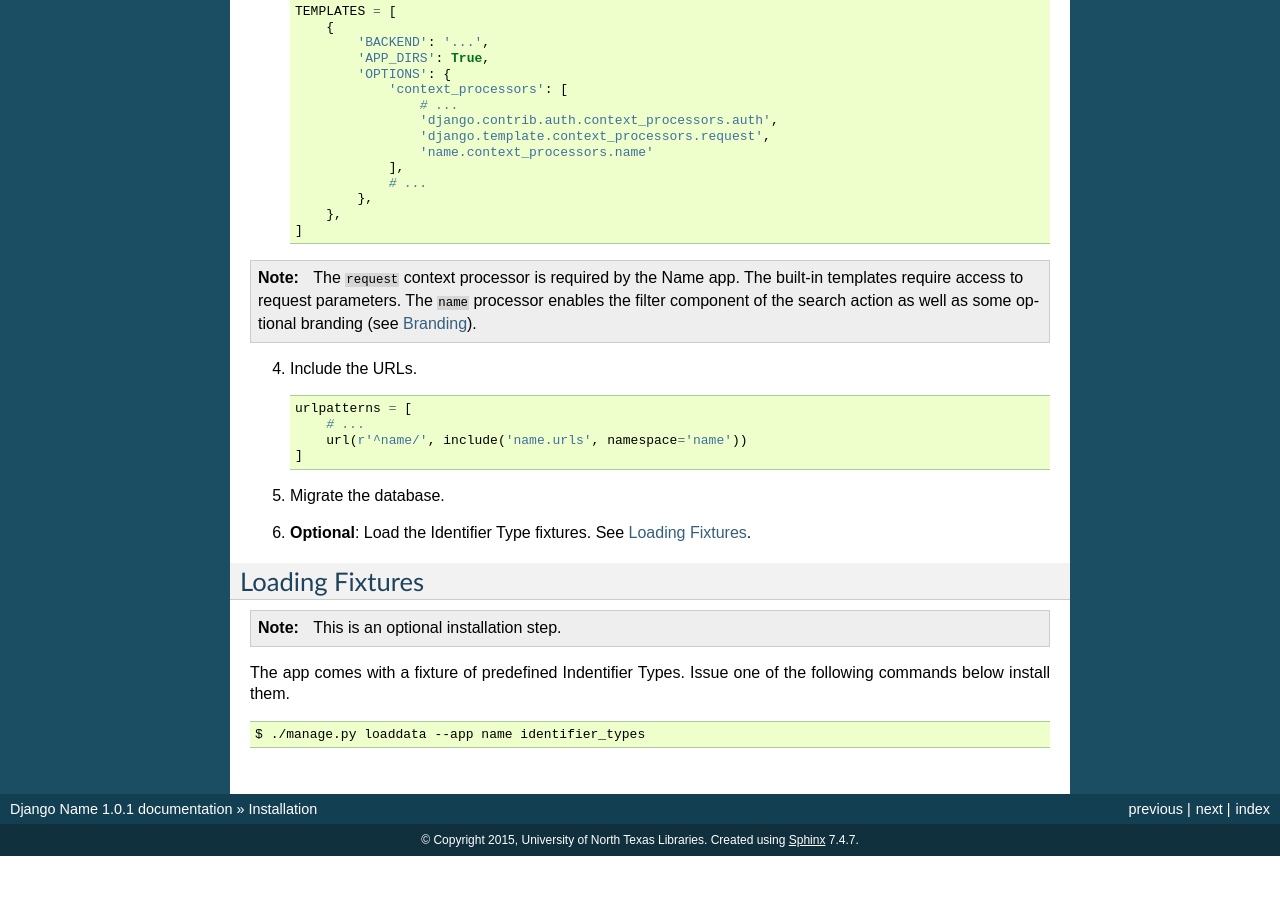
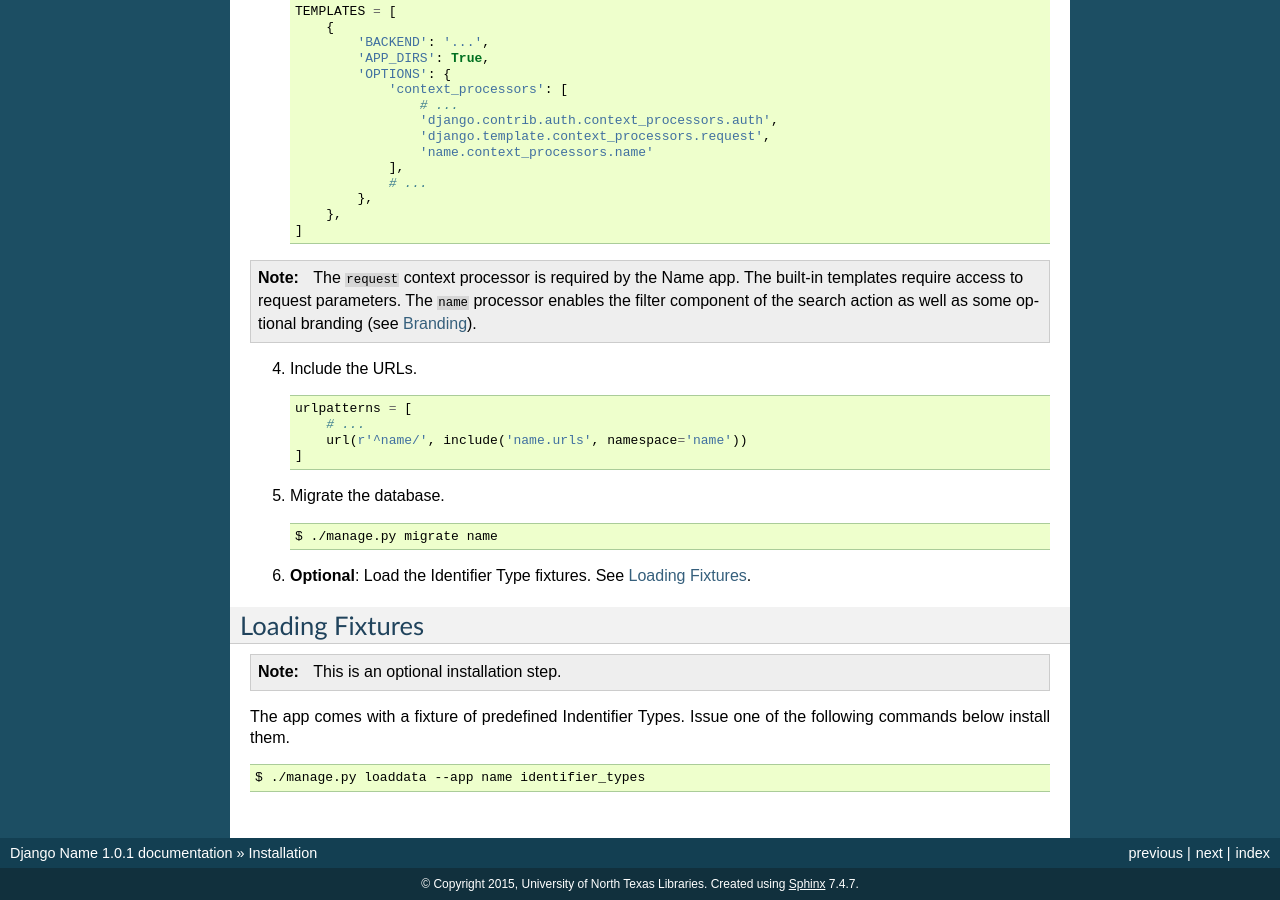
Before and after one commit to unt-libraries/django-name, a Sphinx documentation site: the page built from docs/installation.rst, in a window 1280 px wide and 900 px high, scrolled down 878 px. Built offline with Sphinx 7.4.7, drawn with Linux system fonts in a browser that asks for light colours; before the commit the page ends 1734 px from its top, so only the background shows below that.

Commit message:
Add the command to migrate the database.

```diff
--- a/docs/installation.rst
+++ b/docs/installation.rst
@@ -74,7 +74,9 @@ Installation
     ]
 
 
-5. Migrate the database.
+5. Migrate the database. ::
+
+   $ ./manage.py migrate name
 
 
 6. **Optional**: Load the Identifier Type fixtures. See :ref:`loading-fixtures-ref`.
```
